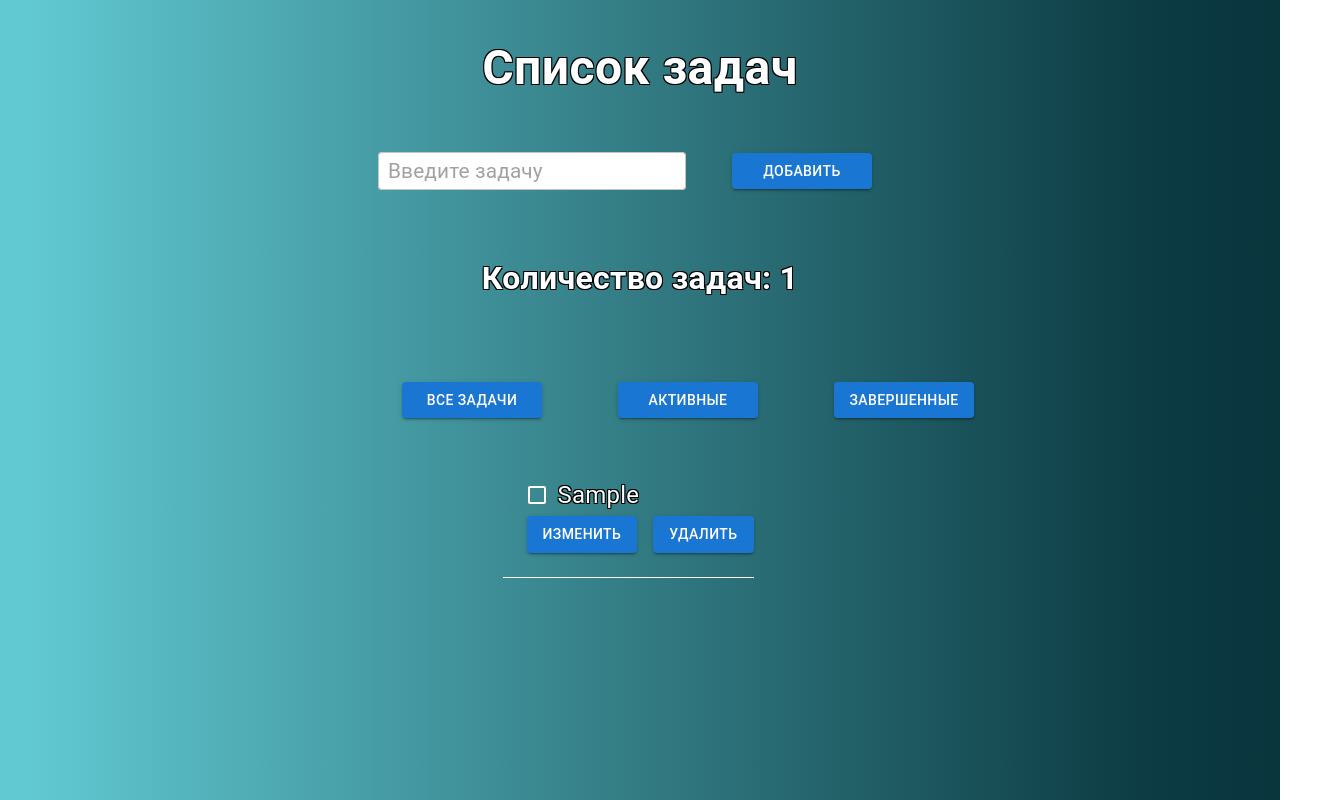
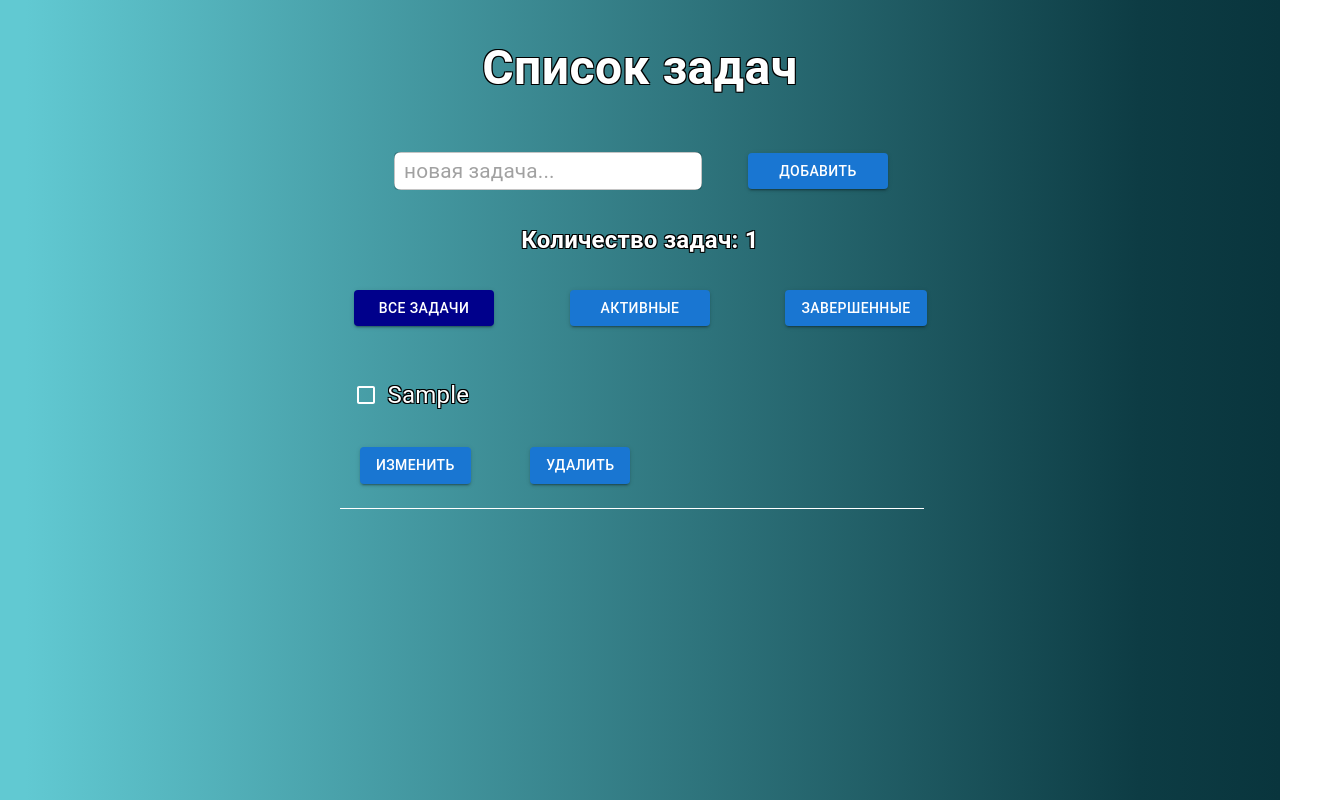
Before and after one commit to ascent2009/todo, a React (Create React App) app: page / in a window 1280 px wide. Both pictures are taken after typing "Sample" into the empty fields and a click on the button "ДОБАВИТЬ". Shown: the whole page, 1328 px wide, since content can reach past the window. Built offline with nearby package versions, Linux system fonts and the light colour scheme.

Commit message:
apply MUI styles

```diff
--- a/package.json
+++ b/package.json
@@ -47,8 +47,10 @@
         "@types/react": "^18.0.0",
         "@types/react-dom": "^18.0.0",
         "@types/styled-components": "^5.1.26",
+        "@types/uuid": "^9.0.2",
         "eslint-plugin-jsx-a11y": "^6.7.1",
         "gh-pages": "^5.0.0",
-        "prettier": "^2.8.6"
+        "prettier": "^2.8.6",
+        "uuid": "^9.0.0"
     }
 }
--- a/src/app.tsx
+++ b/src/app.tsx
@@ -1,4 +1,4 @@
-import React, { useState, useEffect } from 'react';
+import React, { memo, useState, useEffect } from 'react';
 import { SApp } from './assets/styles/app.styles';
 import Header from './components/Header';
 import TasksNumber from './components/TasksNumber';
@@ -6,17 +6,18 @@ import AddForm from './components/AddForm';
 import TasksLists from './components/TasksLists';
 import Tasks from './components/Tasks';
 import { TaskType, EditTaskType } from './types';
+import { v4 as uuidv4 } from 'uuid';
 
 function App() {
     const initialValues: TaskType = {
-        id: 0,
+        id: '',
         title: '',
         isCompleted: false,
     };
-    const [tab, setTab] = useState('');
+    const [tab, setTab] = useState('all');
     const [task, setTask] = useState(initialValues);
     const [tasks, setTasks] = useState<TaskType[]>(JSON.parse(localStorage.getItem('tasks') || '[]'));
-    const [editTaskId, setEditTaskId] = useState<number | null>(null);
+    const [editTaskId, setEditTaskId] = useState<TaskType['id'] | null>(null);
     const [editTask, setEditTask] = useState<EditTaskType | null>({ title: '' });
 
     useEffect(() => localStorage.setItem('tasks', JSON.stringify(tasks)), [tasks]);
@@ -35,7 +36,7 @@ function App() {
 
     const handleAddTask = (e: React.FormEvent) => {
         e.preventDefault();
-        let id = tasks.length + 1;
+        let id = uuidv4();
         if (!task.title) return;
         setTasks([...tasks, { ...task, id: id }]);
         localStorage.setItem('tasks', JSON.stringify(tasks));
@@ -89,8 +90,8 @@ function App() {
         handleCancel();
     };
 
-    const handleDeleteTask = (e: React.MouseEvent<HTMLButtonElement>, id: TaskType['id']) => {
-        setTasks(tasks.filter(task => task.id !== id));
+    const handleDeleteTask = (arr: TaskType[]) => {
+        setTasks(arr);
         localStorage.setItem('tasks', JSON.stringify(tasks));
     };
 
@@ -99,7 +100,7 @@ function App() {
             <Header />
             <AddForm onSubmit={handleAddTask} onChange={e => handleInputAdd(e.target.value)} value={task.title} />
             <TasksNumber tasks={tasks} />
-            <TasksLists onClick={e => handleListId((e.target as HTMLElement).id)} />
+            <TasksLists onClick={e => handleListId((e.target as HTMLElement).id)} tab={tab} />
             <Tasks
                 tasks={tasks}
                 tab={tab}
@@ -108,7 +109,7 @@ function App() {
                 handleEditTask={handleEditTask}
                 handleCancel={handleCancel}
                 handleInputEdit={e => handleInputEdit(e.target.value)}
-                handleCheckboxChange={e => handleCheckboxChange(e, +e.target.id, e.target.checked)}
+                handleCheckboxChange={e => handleCheckboxChange(e, e.target.id, e.target.checked)}
                 handleEditTaskId={handleEditTaskId}
                 handleDeleteTask={handleDeleteTask}
                 handleTasksList={handleTasksList}
@@ -117,4 +118,4 @@ function App() {
     );
 }
 
-export default App;
+export default memo(App);
--- a/src/assets/styles/title.styles.ts
+++ b/src/assets/styles/title.styles.ts
@@ -15,8 +15,8 @@ export const STitle = styled(Typography)`
 
 export const SSubTitle = styled(STitle)`
     && {
-        font-size: 2rem;
+        font-size: 1.5rem;
         padding-top: 0;
-        margin: 4rem auto;
+        margin: 2rem auto;
     }
 `;
--- a/src/components/AddForm.tsx
+++ b/src/components/AddForm.tsx
@@ -7,16 +7,17 @@ import { IAddFormProps } from '../types';
 const AddForm: FC<IAddFormProps> = ({ onSubmit, onChange, value }) => {
     return (
         <Box component='form' onSubmit={onSubmit}>
-            <Grid container spacing={2} alignItems='center' justifyContent='center' mt='2rem'>
+            <Grid container spacing={2} alignItems='center' justifyContent='center' m='auto' p={0}>
                 <Grid item xs={3}>
                     <Input
                         onChange={onChange}
                         variant='outlined'
-                        placeholder='Введите задачу'
+                        placeholder='новая задача...'
                         type='text'
                         sx={{
                             background: 'white',
-                            borderRadius: '4px',
+                            borderRadius: '7px',
+                            outline: 'none',
                             width: '100%',
                             fontSize: '3rem',
                             input: { fontSize: '1.3rem', padding: '4px 10px' },
--- a/src/components/CheckboxForm.tsx
+++ b/src/components/CheckboxForm.tsx
@@ -5,7 +5,7 @@ import { IFormProps } from '../types';
 
 export const CheckboxForm: FC<IFormProps> = ({ id, title, checked, onChange, value }) => {
     return (
-        <FormGroup>
+        <FormGroup sx={{ marginBottom: '15px' }}>
             <FormControlLabel
                 control={
                     <CheckBox
--- a/src/components/Input.tsx
+++ b/src/components/Input.tsx
@@ -1,4 +1,4 @@
-import React, { memo, FC } from 'react';
+import { memo, FC } from 'react';
 import { TextField } from '@mui/material';
 import { IInputProps } from '../types';
 
--- a/src/components/Task.tsx
+++ b/src/components/Task.tsx
@@ -2,29 +2,47 @@ import { memo, FC } from 'react';
 import { Grid } from '@mui/material';
 import ButtonComponent from './Button';
 import CheckboxForm from './CheckboxForm';
-import { ITaskProps } from '../types';
+import { ITaskProps, TaskType } from '../types';
 
-const Task: FC<ITaskProps> = ({ id, title, isCompleted, handleEditTaskId, handleDeleteTask, onChange }) => {
+const Task: FC<ITaskProps> = ({ id, title, isCompleted, handleEditTaskId, handleDeleteTask, onChange, tasks }) => {
+    const onDelete = (id: TaskType['id']) => {
+        const deletedTasks = tasks.filter(task => task.id !== id);
+        handleDeleteTask(deletedTasks);
+    };
+
     return (
-        <Grid item xs={2} sm={4} md={4} key={id} pb='1.5rem' m='0' sx={{ borderBottom: '1px white solid' }}>
-            <CheckboxForm id={id.toString()} title={title} onChange={onChange} checked={isCompleted} value='white' />
-            <Grid container spacing={2} alignItems='center' justifyContent='flex-start'>
-                <Grid item xs>
+        <Grid
+            item
+            container
+            spacing={2}
+            key={id}
+            p='0'
+            m='auto'
+            sx={{ borderBottom: '1px white solid', paddingBottom: '1.5rem' }}
+            width='45%'
+            gap={2}
+        >
+            <CheckboxForm id={id} title={title} onChange={onChange} checked={isCompleted} value='white' />
+            <Grid container spacing={4} alignItems='center' justifyContent='flex-start' gap={3}>
+                <Grid item xs={3}>
                     <ButtonComponent
                         type='button'
                         onClick={() => handleEditTaskId(id)}
                         variant='contained'
                         color='primary'
                         title='Изменить'
+                        sx={{ minWidth: '70%' }}
                     />
                 </Grid>
-                <Grid item xs>
+                <Grid item xs={2}>
                     <ButtonComponent
-                        onClick={e => handleDeleteTask(e, id)}
+                        // onClick={e => handleDeleteTask(e, id)}
+                        onClick={() => onDelete(id)}
                         variant='contained'
                         color='primary'
                         type='button'
                         title='Удалить'
+                        sx={{ minWidth: '70%' }}
                     />
                 </Grid>
             </Grid>
--- a/src/components/Tasks.tsx
+++ b/src/components/Tasks.tsx
@@ -21,7 +21,7 @@ const Tasks: FC<ITasksProps> = ({
     const sortedTasks = handleTasksList(tab, tasks);
 
     return (
-        <Grid container spacing={3} direction='column' alignItems='center' justifyContent='flex-start' mt='1rem'>
+        <Grid container spacing={2} direction='column' alignItems='center' justifyContent='flex-start' mt='1rem'>
             {sortedTasks.map(({ id, title, isCompleted }) => {
                 if (id === editTaskId) {
                     return (
@@ -32,17 +32,20 @@ const Tasks: FC<ITasksProps> = ({
                             handleEditTask={handleEditTask}
                             handleCancel={handleCancel}
                             onChange={handleInputEdit}
+                            key={id}
                         />
                     );
                 }
                 return (
                     <Task
                         id={id}
+                        tasks={tasks}
                         title={title}
                         isCompleted={isCompleted}
                         onChange={handleCheckboxChange}
                         handleEditTaskId={handleEditTaskId}
                         handleDeleteTask={handleDeleteTask}
+                        key={id}
                     />
                 );
             })}
--- a/src/components/TasksLists.tsx
+++ b/src/components/TasksLists.tsx
@@ -3,16 +3,24 @@ import { Grid } from '@mui/material';
 import ButtonComponent from './Button';
 import { ITasksLists } from '../types';
 
-const TasksLists: FC<ITasksLists> = ({ onClick }) => {
+const TasksLists: FC<ITasksLists> = ({ onClick, tab }) => {
     return (
-        <Grid container spacing={2} alignItems='center' justifyContent='center' m='2rem'>
+        <Grid
+            container
+            spacing={2}
+            alignItems='center'
+            justifyContent='center'
+            mb='2rem'
+            p={0}
+            width='calc(100% + 16px)'
+        >
             <Grid item xs={2}>
                 <ButtonComponent
                     type='button'
                     onClick={onClick}
                     variant='contained'
                     color='primary'
-                    sx={{ width: '70%' }}
+                    sx={{ minWidth: '70%', background: tab === 'all' ? 'darkblue' : '' }}
                     id='all'
                     title='Все задачи'
                 />
@@ -24,7 +32,8 @@ const TasksLists: FC<ITasksLists> = ({ onClick }) => {
                     variant='contained'
                     color='primary'
                     sx={{
-                        width: '70%',
+                        minWidth: '70%',
+                        background: tab === 'active' ? 'darkblue' : '',
                     }}
                     id='active'
                     title='Активные'
@@ -36,7 +45,7 @@ const TasksLists: FC<ITasksLists> = ({ onClick }) => {
                     onClick={onClick}
                     variant='contained'
                     color='primary'
-                    sx={{ width: '70%' }}
+                    sx={{ minWidth: '70%', background: tab === 'completed' ? 'darkblue' : '' }}
                     id='completed'
                     title='Завершенные'
                 />
```
Also changed, not shown: src/components/EditTask.tsx (+28 -11 lines), src/types.ts (+9 -7 lines), 2 other files (tests, documents, lock files or other folders).
